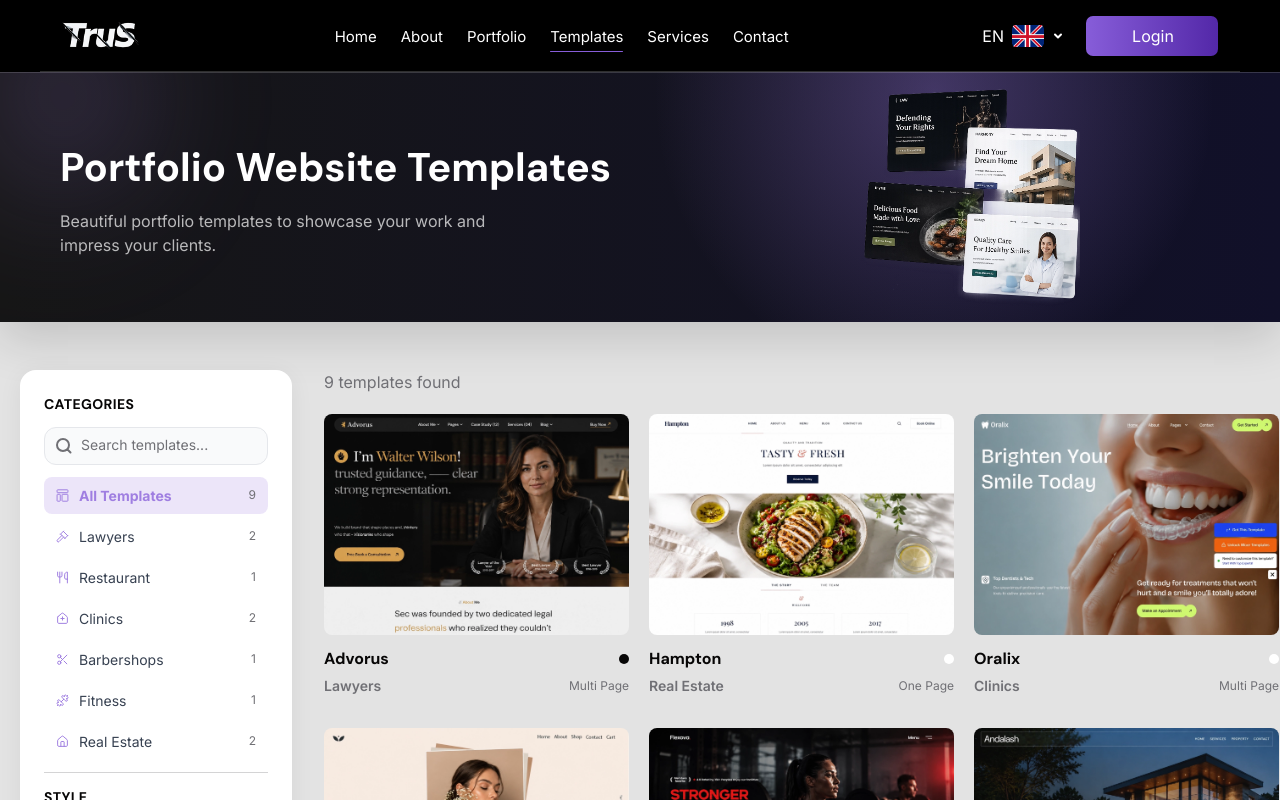
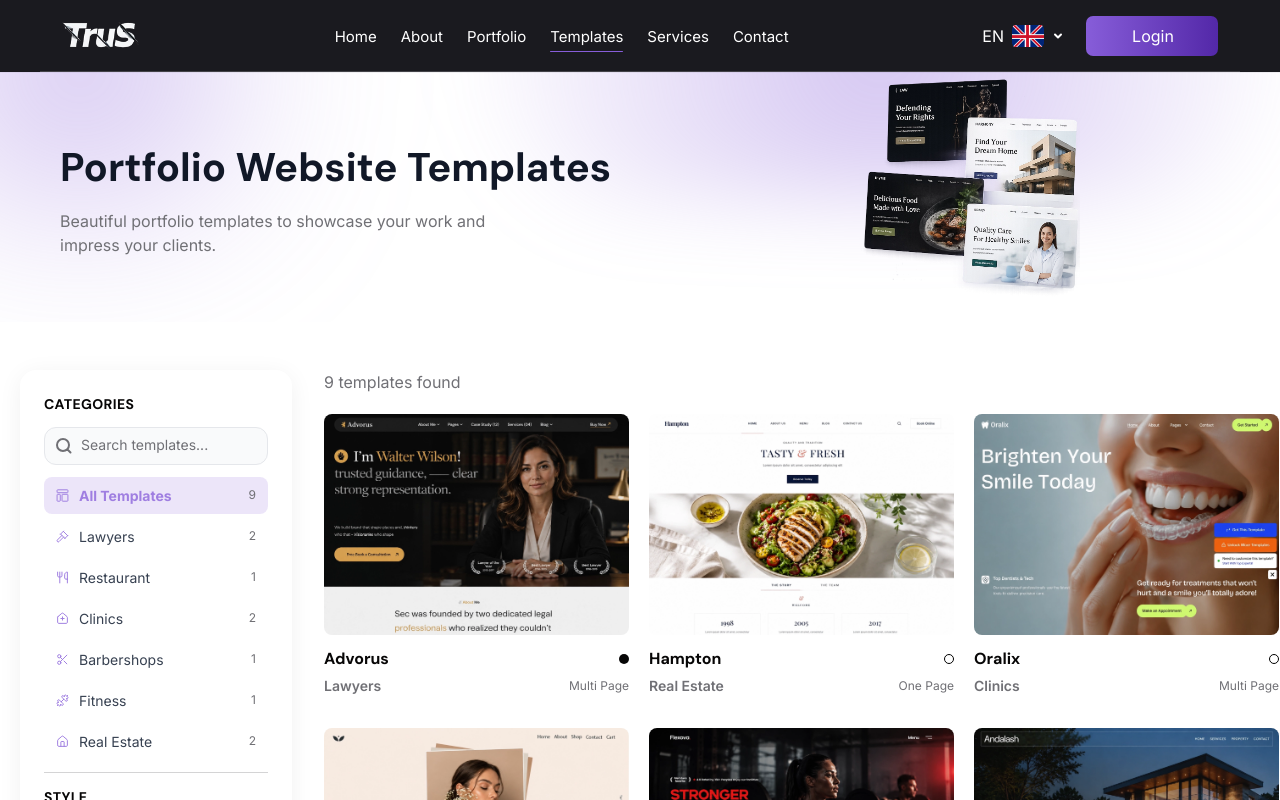
Before and after one commit to shadiiiHz/trus-web-app, a React (Vite) app: page /templates in a window 1280 px wide. Shown: the top 800 px of the page. Built offline with nearby package versions, Linux system fonts and the light colour scheme.

Commit message:
feat: :fire: edit template page design

```diff
--- a/src/components/layout/Navbar.tsx
+++ b/src/components/layout/Navbar.tsx
@@ -114,10 +114,21 @@ export function Navbar({ data = siteConfig.nav, hidden = false }: NavbarProps) {
   const pathname = useLocation().pathname;
   const isHome = pathname === "/";
 
+  // The transparent (unscrolled) backdrop only reads correctly over Home's
+  // black page background — white nav text would vanish on any lighter
+  // page. Non-Home routes therefore always show the solid/blurred backdrop,
+  // same as Home does once scrolled.
+  const solidBackdrop = scrolled || !isHome;
+
   return (
     <>
       <motion.header
-        initial={{ y: -80, opacity: 0 }}
+        // Sliding+fading in from -80/opacity:0 reads fine over Home's
+        // full-bleed hero, but on other pages the banner beneath renders
+        // instantly while the navbar is still arriving, so it briefly looks
+        // unanchored/disconnected. Those routes render the navbar already
+        // fully in place from the very first frame — no entrance animation.
+        initial={{ y: isHome ? -80 : 0, opacity: isHome ? 0 : 1 }}
         animate={{ y: hidden ? -100 : 0, opacity: hidden ? 0 : 1 }}
         transition={{ duration: 0.5, ease: "easeInOut" }}
         style={{
@@ -131,11 +142,19 @@ export function Navbar({ data = siteConfig.nav, hidden = false }: NavbarProps) {
         {/* Backdrop — full-width blur + bg, NO border (border handled separately below) */}
         <motion.div
           className="absolute inset-0"
+          // Without this, framer-motion always animates mount from a
+          // transparent default toward `animate`'s target — on non-Home
+          // routes that target is already solid at mount (solidBackdrop),
+          // so it visibly faded in from transparent every load, reading as
+          // a flicker. initial={false} starts it straight at the animate
+          // value on mount, while still transitioning on later prop changes
+          // (e.g. Home's scroll-triggered solid/transparent toggle).
+          initial={false}
           animate={{
-            backgroundColor: scrolled
+            backgroundColor: solidBackdrop
               ? "rgba(7, 7, 13, 0.92)"
               : "rgba(0,0,0,0)",
-            backdropFilter: scrolled ? "blur(20px)" : "blur(0px)",
+            backdropFilter: solidBackdrop ? "blur(20px)" : "blur(0px)",
           }}
           transition={{ duration: DURATION_SM, ease: EASE_PREMIUM }}
           aria-hidden="true"
@@ -159,6 +178,13 @@ export function Navbar({ data = siteConfig.nav, hidden = false }: NavbarProps) {
           {/* Logo — same asset as Footer */}
           <Link
             to="/"
+            onClick={() => {
+              // Already on Home: <Link to="/"> is a no-op (same route, no
+              // remount), so scrolling to top has to happen explicitly here.
+              // Navigating in from elsewhere is handled by HomePage's own
+              // mount effect instead.
+              if (isHome) window.scrollTo({ top: 0, behavior: "smooth" });
+            }}
             className="shrink-0 focus-visible:rounded focus-visible:outline-none focus-visible:ring-2 focus-visible:ring-white/40"
             aria-label="TruS — home"
           >
--- a/src/components/templates/SeeMore.tsx
+++ b/src/components/templates/SeeMore.tsx
@@ -18,8 +18,6 @@ export function SeeMoreLink({ label, href, style }: SeeMoreLinkProps) {
     return (
       <Link
         to={href}
-        target="_blank"
-        rel="noopener noreferrer"
         className={linkClassName}
         style={style}
       >
--- a/src/components/templates/TemplateBanner.tsx
+++ b/src/components/templates/TemplateBanner.tsx
@@ -22,37 +22,58 @@ export function TemplatesBanner() {
     // overflow:hidden to clip the corner glows, and that would clip its own
     // box-shadow too if the shadow were declared there instead.
     <div
-      className="relative w-full"
-      style={{ boxShadow: "0 18px 44px 0 rgba(0,0,0,0.14)" }}
+      // z-index lifts this wrapper into its own stacking context so its
+      // box-shadow (which bleeds past its bottom edge) paints over the
+      // Gallery section immediately below — without it, that section's
+      // opaque background (later in DOM, same stacking level) paints over
+      // the shadow and hides it completely.
+      className="relative z-10 w-full"
     >
       <section
         className="relative w-full overflow-hidden"
         style={{
           height: BANNER_HEIGHT,
-          background:
-            "radial-gradient(ellipse 400px 420px at 73% 8%, rgba(159,126,225,0.34), rgba(159,126,225,0) 70%), " +
-            "linear-gradient(90deg, rgba(22,22,22,1) 0%, rgba(17,16,41,1) 100%)",
+          background: "#ffffff",
           // 1px inner top border
-          boxShadow: "inset 0 1px 0 0 rgba(255,255,255,0.16)",
+          boxShadow: "inset 0 1px 0 0 rgba(20,20,32,0.06)",
         }}
       >
-        {/* Mirrors the right-side glow onto the top-left corner, smaller */}
+        {/* Purple light halos — soft blurred blobs (not a flat gradient
+            band), matching the Figma reference: one large one anchored
+            top-left, a second behind the template-stack graphic top-right. */}
         <div
           aria-hidden="true"
-          className="pointer-events-none absolute -top-16 -left-16 h-48 w-48 rounded-full"
+          className="pointer-events-none absolute rounded-full"
           style={{
+            top: -160,
+            left: -200,
+            width: 560,
+            height: 320,
             background:
-              "radial-gradient(ellipse 200px 400px at 100% 8%, rgba(159,126,225,0.5), rgba(159,126,225,0) 90%)",
-            filter: "blur(70px)",
+              "radial-gradient(circle, rgba(159,126,225,0.55) 0%, rgba(159,126,225,0) 70%)",
+            filter: "blur(80px)",
+          }}
+        />
+        <div
+          aria-hidden="true"
+          className="pointer-events-none absolute rounded-full"
+          style={{
+            top: -170,
+            right: 0,
+            width: 800,
+            height: 300,
+            background:
+              "radial-gradient(circle, rgba(159,126,225,0.45) 0%, rgba(159,126,225,0) 100%)",
+            filter: "blur(40px)",
           }}
         />
 
         <div className="relative mx-auto flex h-full max-w-300 items-center justify-between gap-8 px-5">
           <div className="min-w-0">
-            <h1 className="font-hero text-display-sm md:text-display-md font-bold text-brand-white md:whitespace-nowrap">
+            <h1 className="font-hero text-display-sm md:text-display-md font-bold text-gallery-text md:whitespace-nowrap">
               {headline}
             </h1>
-            <p className="mt-3 max-w-md font-body text-body text-white/70">
+            <p className="mt-3 max-w-md font-body text-body text-gallery-muted">
               {subtitle}
             </p>
           </div>
@@ -64,7 +85,7 @@ export function TemplatesBanner() {
           <img
             src={BANNER_GRAPHIC_SRC}
             alt=""
-            className="hidden lg:block h-full w-auto max-h-full shrink-0 object-contain"
+            className="hidden lg:block h-full w-auto max-h-full shrink-0 object-contain mb-5"
             style={{ marginRight: 130 }}
           />
         </div>
--- a/src/components/templates/TemplateGalleryCard.tsx
+++ b/src/components/templates/TemplateGalleryCard.tsx
@@ -50,6 +50,7 @@ export default function TemplateGalleryCard({
           className={`h-2.5 w-2.5 shrink-0 rounded-full ${
             isDark ? "bg-gallery-ink" : "bg-white"
           }`}
+          style={isDark ? undefined : { border: "0.5px solid rgba(0, 0, 0, 1)" }}
         />
       </div>
 
--- a/src/pages/HomePage.tsx
+++ b/src/pages/HomePage.tsx
@@ -39,7 +39,13 @@ export default function HomePage() {
   // the lock lifts, then scroll once.
   useEffect(() => {
     const id = window.location.hash.slice(1);
-    if (!id) return;
+    if (!id) {
+      // Client-side navigation here (e.g. the navbar logo from Templates)
+      // doesn't reset scroll the way a full page load would — without
+      // this, landing on Home keeps whatever scrollY the previous page had.
+      window.scrollTo(0, 0);
+      return;
+    }
     let cancelled = false;
     const tryScroll = () => {
       if (cancelled) return;
--- a/src/pages/TemplatesPage.tsx
+++ b/src/pages/TemplatesPage.tsx
@@ -1,4 +1,4 @@
-import { useEffect } from "react";
+import { useLayoutEffect } from "react";
 import { Navbar } from "@/components/layout/Navbar";
 import { FooterSection } from "@/components/sections/FooterSection";
 import TemplatesBanner from "@/components/templates/TemplateBanner";
@@ -7,12 +7,16 @@ import TemplatesGallery from "@/components/templates/TemplateGallery";
 export default function TemplatesPage() {
   // Client-side navigation keeps whatever scroll position Home was at
   // (e.g. deep in the page) — always land at the top of this page instead.
-  useEffect(() => {
+  // useLayoutEffect (not useEffect) so this runs before the browser paints —
+  // otherwise the first frame briefly renders at Home's old scrollY (often
+  // past this page's shorter content, flashing blank space) before snapping
+  // to the top on the next frame, which reads as a flicker.
+  useLayoutEffect(() => {
     window.scrollTo(0, 0);
   }, []);
 
   return (
-    <div className="bg-brand-bg min-h-screen font-body antialiased">
+    <div className="bg-brand-white min-h-screen font-body antialiased">
       <Navbar />
 
       {/* pt-18 clears the fixed Navbar (h-18) — the banner itself starts
--- a/src/styles/globals.css
+++ b/src/styles/globals.css
@@ -16,7 +16,7 @@
   --color-brand-border-2: #252535;
 
   /* Templates gallery */
-  --color-gallery-bg: #e3e3e3;
+  --color-gallery-bg: #ffffff;
   --color-gallery-canvas: #1a1a1a;
   --color-gallery-ink: #070606;
   --color-gallery-muted: #707075;
```
